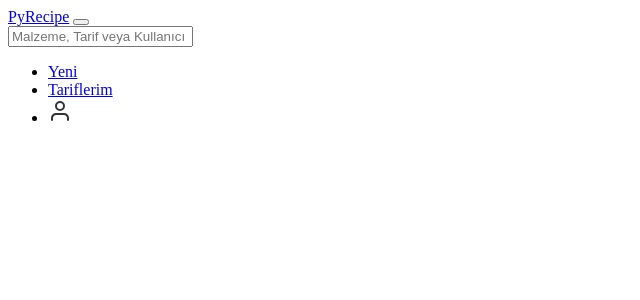
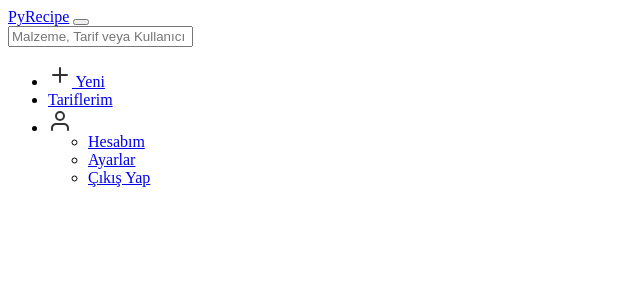
Before and after one commit to PyRecipe/PyRecipe, a Django app: template templates/components/menu.html in a window 1280 px wide. Shown: the top 300 px of the page, without its empty margins (0-640 px from the left). Run offline with Django 3.2, Linux system fonts and the light colour scheme; the template is opened without the code that fills it, so the values that code supplies are empty.

Commit message:
Components: Menu is ready to use
Menu component is not fully finished but it's ready to use.

```diff
--- a/templates/components/menu.html
+++ b/templates/components/menu.html
@@ -1,5 +1,5 @@
 <nav class="navbar navbar-expand-lg navbar-light bg-light">
-    <div class="container">
+    <div class="container my-4">
         <a class="navbar-brand" href="#">PyRecipe</a>
         <button class="navbar-toggler" type="button" data-bs-toggle="collapse" data-bs-target="#navbarText" aria-controls="navbarText" aria-expanded="false" aria-label="Toggle navigation">
             <span class="navbar-toggler-icon"></span>
@@ -11,13 +11,18 @@
             <ul class="navbar-nav mb-2 mb-lg-0">
                 {% if True %}
                     <li class="nav-item">
-                        <a class="nav-link" href="#">Yeni</a>
+                        <a class="nav-link" href="#"><img src="static/plus.svg" /> Yeni</a>
                     </li>
                     <li class="nav-item">
                         <a class="nav-link" href="#">Tariflerim</a>
                     </li>
-                    <li class="nav-item">
-                        <a class="nav-link" href="#"><img src="static/user.svg" /></a>
+                    <li class="nav-item dropdown">
+                        <a class="nav-link dropdown-toggle" id="navbarProfileDropdown" role="button" data-bs-toggle="dropdown" aria-expanded="false" href="#"><img src="static/user.svg" /></a>
+                        <ul class="dropdown-menu dropdown-menu-lg-end" aria-labelledby="navbarProfileDropdown">
+                            <li><a class="dropdown-item" href="#">Hesabım</a></li>
+                            <li><a class="dropdown-item" href="#">Ayarlar</a></li>
+                            <li><a class="dropdown-item" href="#">Çıkış Yap</a></li>
+                        </ul>
                     </li>
                 {% else %}
                     <li class="nav-item">
```
Also changed, not shown: static/plus.svg (added), static/user.png (deleted).
